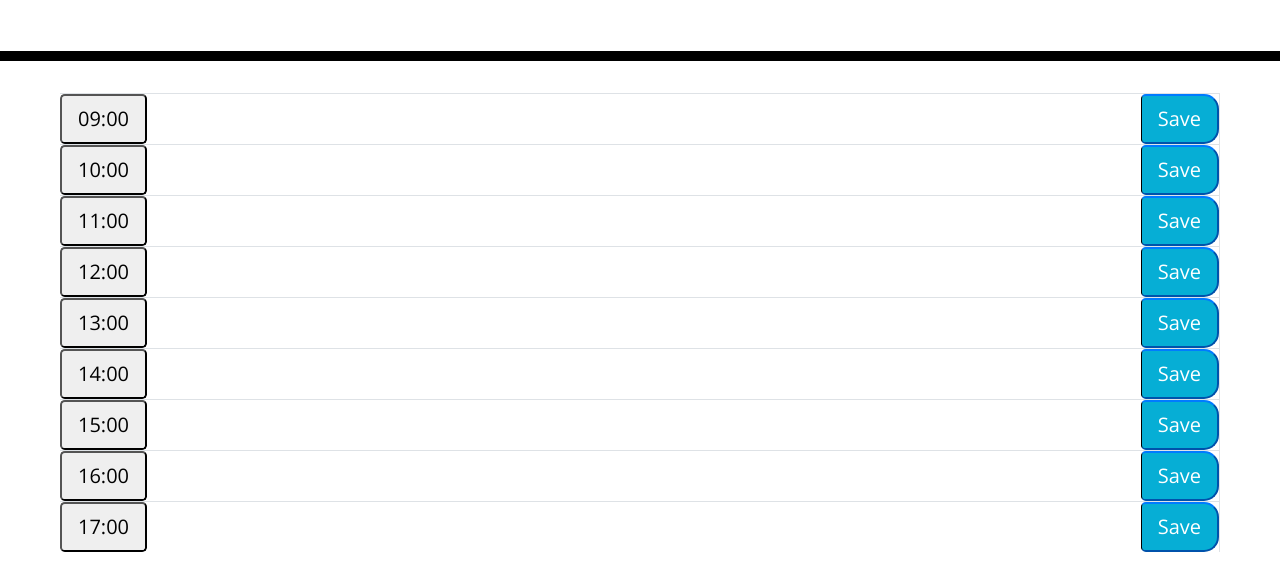
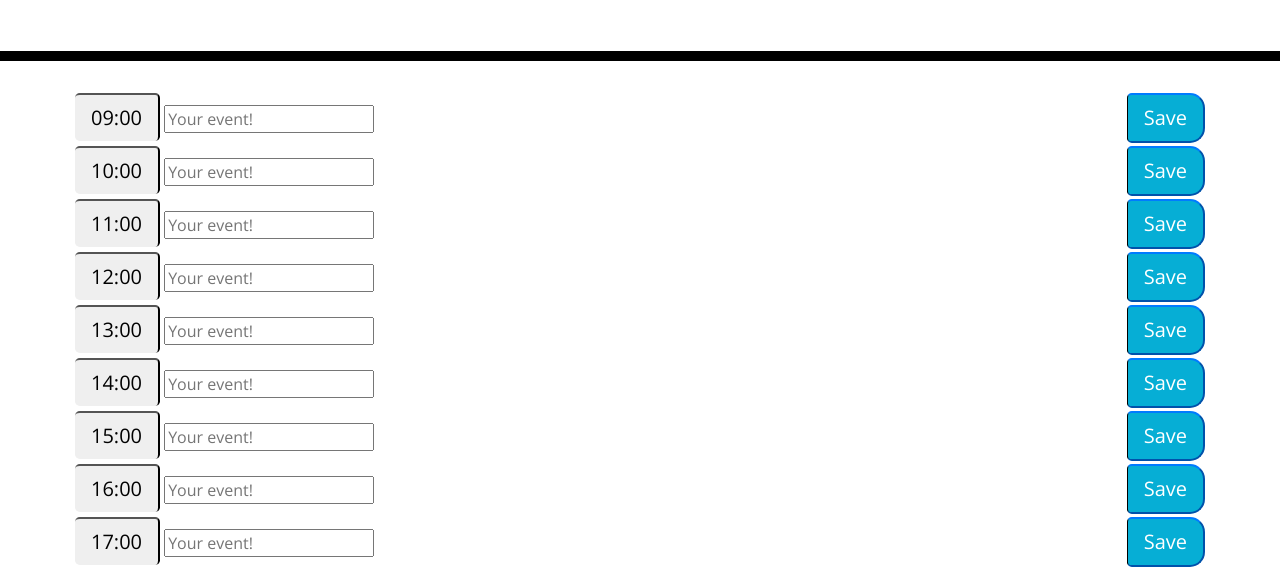
Before and after one commit to bendemic90/task-scheduler-w5, a plain HTML site: page index.html in a window 1280 px wide. Shown: the part 299-869 px from the top of the page. Drawn offline with nearby package versions, Linux system fonts and the light colour scheme.

Commit message:
updated css, fixed bootstrap layout, working on save buttons

```diff
--- a/index.html
+++ b/index.html
@@ -30,54 +30,70 @@
       <p id="currentDay" class="lead"></p>
       <p id="today" class="lead"></p>
     </header>
+    <!--all the buttons-->
     <div class="container col-lg-12">
-      <div class="day-box">
-        <button class="btn-lg days-time">09:00</button>
+      <div id="nine-am" class="day-box col-lg-12">
+        <button class="btn-lg days-time border-left-0 border-bottom-0">09:00</button>
         <button class="btn-primary btn-lg saveBtn">Save</button>
-        <h4 class="user-input"></h4>
+        <input id="inputone" type="text" placeholder="Your event!">
+        <!--<h5 class="user-input text-center"></h5>-->
       </div>
-      <div class="day-box">
-        <button class="btn-lg days-time">10:00</button>
+      <div id="ten-am" class="day-box col-lg-12">
+        <button class="btn-lg days-time border-left-0 border-bottom-0">10:00</button>
         <button class="btn-primary btn-lg saveBtn">Save</button>
+        <input type="text" placeholder="Your event!">
       </div>
-      <div class="day-box">
-        <button class="btn-lg days-time">11:00</button>
+      <div id="eleven-am" class="day-box col-lg-12">
+        <button class="btn-lg days-time border-left-0 border-bottom-0">11:00</button>
         <button class="btn-primary btn-lg saveBtn">Save</button>
+        <input type="text" placeholder="Your event!">
       </div>
-      <div class="day-box">
-        <button class="btn-lg days-time">12:00</button>
+      <div id="twelve-pm" class="day-box col-lg-12">
+        <button class="btn-lg days-time border-left-0 border-bottom-0">12:00</button>
         <button class="btn-primary btn-lg saveBtn">Save</button>
+        <input type="text" placeholder="Your event!">
       </div>
-      <div class="day-box">
-        <button class="btn-lg days-time">13:00</button>
+      <div id="one-pm" class="day-box col-lg-12">
+        <button class="btn-lg days-time border-left-0 border-bottom-0">13:00</button>
         <button class="btn-primary btn-lg saveBtn">Save</button>
+        <input type="text" placeholder="Your event!">
       </div>
-      <div class="day-box">
-        <button class="btn-lg days-time">14:00</button>
+      <div id="two-pm" class="day-box col-lg-12">
+        <button class="btn-lg days-time border-left-0 border-bottom-0">14:00</button>
         <button class="btn-primary btn-lg saveBtn">Save</button>
+        <input type="text" placeholder="Your event!">
       </div>
-      <div class="day-box">
-        <button class="btn-lg days-time">15:00</button>
+      <div id="three-pm" class="day-box col-lg-12">
+        <button class="btn-lg days-time border-left-0 border-bottom-0">15:00</button>
         <button class="btn-primary btn-lg saveBtn">Save</button>
+        <input type="text" placeholder="Your event!">
       </div>
-      <div class="day-box">
-        <button class="btn-lg days-time">16:00</button>
+      <div id="four-pm" class="day-box col-lg-12">
+        <button class="btn-lg days-time border-left-0 border-bottom-0">16:00</button>
         <button class="btn-primary btn-lg saveBtn">Save</button>
+        <input type="text" placeholder="Your event!">
       </div>
-      <div class="day-box">
-        <button class="btn-lg days-time">17:00</button>
+      <div id="five-pm" class="day-box col-lg-12">
+        <button class="btn-lg days-time border-left-0 border-bottom-0">17:00</button>
         <button class="btn-primary btn-lg saveBtn">Save</button>
+        <input type="text" placeholder="Your event!">
       </div>
-      <!-- Timeblocks go here -->
     </div>
 
     <script src="https://cdnjs.cloudflare.com/ajax/libs/jquery/3.2.1/jquery.min.js"></script>
     <script src="https://cdnjs.cloudflare.com/ajax/libs/moment.js/2.24.0/moment.min.js"></script>
     <script src="./script.js"></script>
     <script>
+      //var input1 = $("#inputone");
+      //var input2 = $("")
       $("#currentDay").text(moment().format('MMMM Do YYYY, h:mm:ss a'));
       $("#today").text(moment().format('dddd'));
-      $(".day-box").attr("class", "border-right border-top")
+     // $(".day-box").attr("class", "border-right border-top")
+      $(".saveBtn").on("click", function(){
+         //$("#nine-am").append("<h5 class=\"float-right\">" + input1[0].value + " " + "</h5>")
+          console.log(this);
+      })
+
     </script>
   </body>
 </html>
--- a/script.js
+++ b/script.js
@@ -0,0 +1 @@
+ var input1 = $("#inputone").textContent
--- a/style.css
+++ b/style.css
@@ -88,3 +88,8 @@ body {
   #today{
     font-size: 40px;
   }
+
+  h5 {
+    padding-right: 20px;
+    padding-top: 10px;
+  }
```
